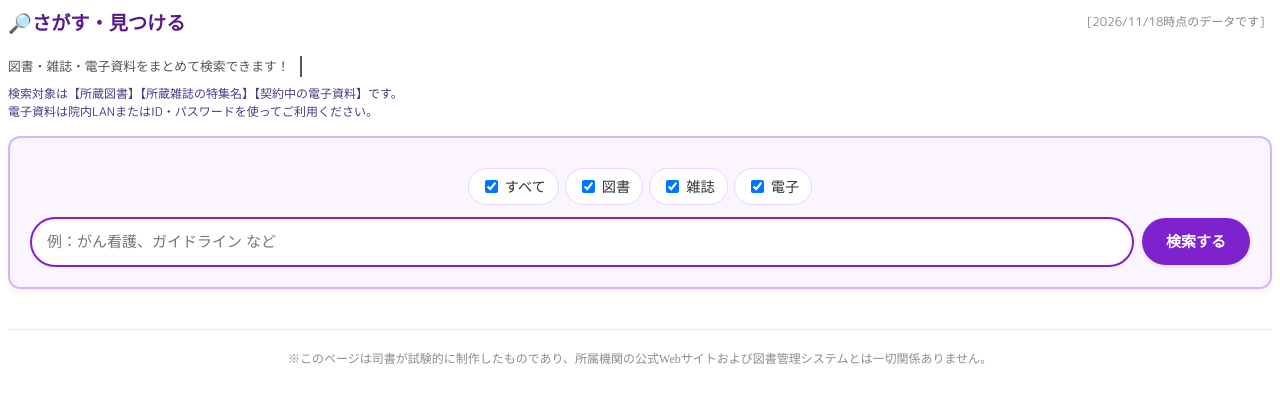
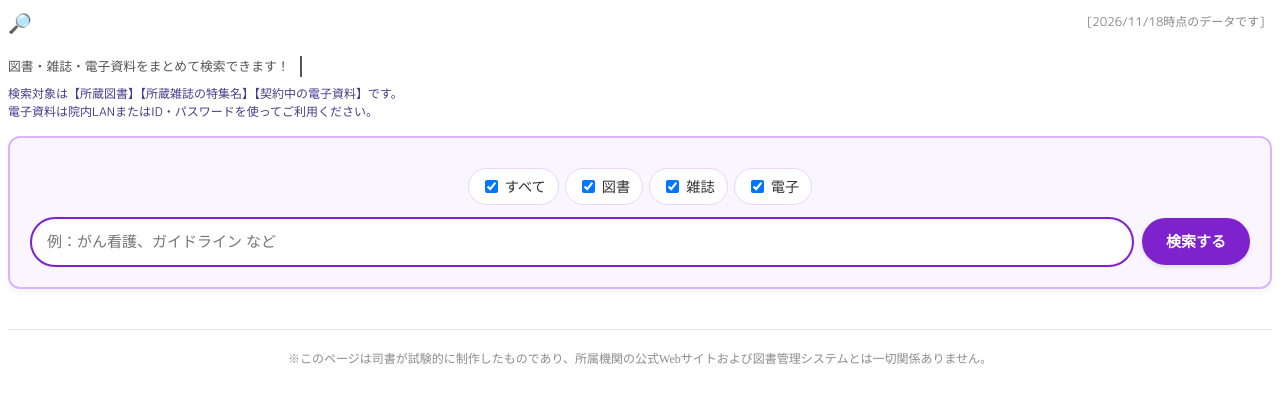
Before and after one commit to lib-rio/opac, a plain HTML site: page index.html in a window 1280 px wide. Drawn offline with Linux system fonts and the light colour scheme; no server answers.

```diff
--- a/index.html
+++ b/index.html
@@ -56,7 +56,7 @@
   }
 </style>
 <div id="meka-shisho-wrapper" style="width: 100%; max-width: 100%; margin: 0 auto;">
-  <h3 class="sectionHead" style="color: #581C87; font-size: 1.2em;"><a href="https://lib-rio.github.io/opac/" style="text-decoration:none;">🔎</a>さがす・見つける</h3>
+  <h3 class="sectionHead" style="color: #581C87; font-size: 1.2em;"><a href="https://lib-rio.github.io/opac/" style="text-decoration:none;">🔎</a></h3>
   <style>
 .typing {
   display: block;
```
